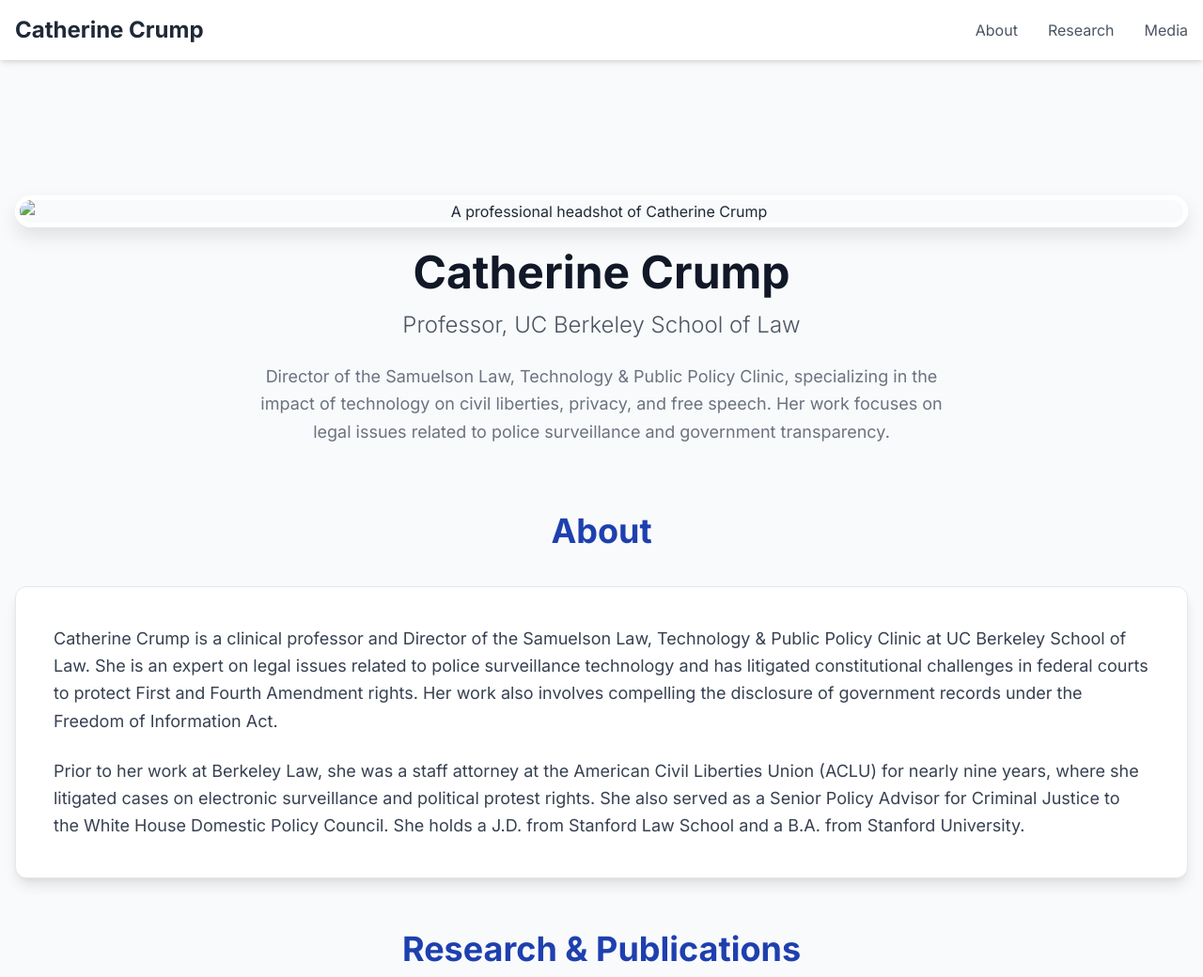
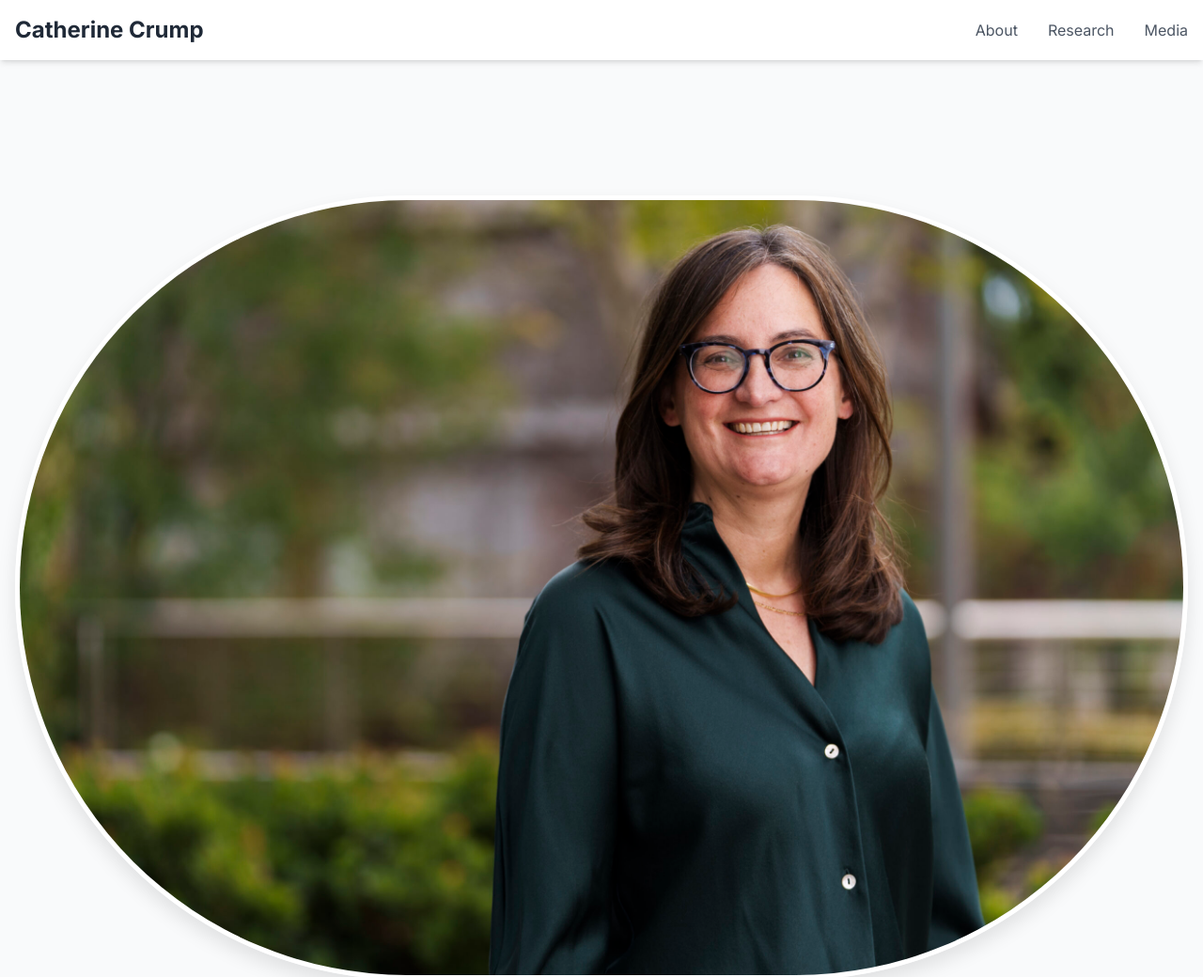
Before and after one commit to homejeopardy/catherinecrump, a plain HTML site: page index.html in a window 1280 px wide. Shown: the top 1040 px of the page at 94% size. Drawn offline with nearby package versions, Linux system fonts and the light colour scheme.

Commit message:
Update index.html

```diff
--- a/index.html
+++ b/index.html
@@ -78,7 +78,7 @@
 
         <!-- Hero Section -->
         <section id="hero" class="text-center py-16">
-            <img src="images/headshots/face.png" alt="A professional headshot of Catherine Crump" class="profile-photo mx-auto mb-6">
+            <img src="images/face.png" alt="A professional headshot of Catherine Crump" class="profile-photo mx-auto mb-6">
             <h2 class="text-5xl font-extrabold text-gray-900">Catherine Crump</h2>
             <p class="mt-4 text-2xl text-gray-600 font-light">Professor, UC Berkeley School of Law</p>
             <p class="mt-6 text-lg text-gray-500 max-w-3xl mx-auto leading-relaxed">
```
